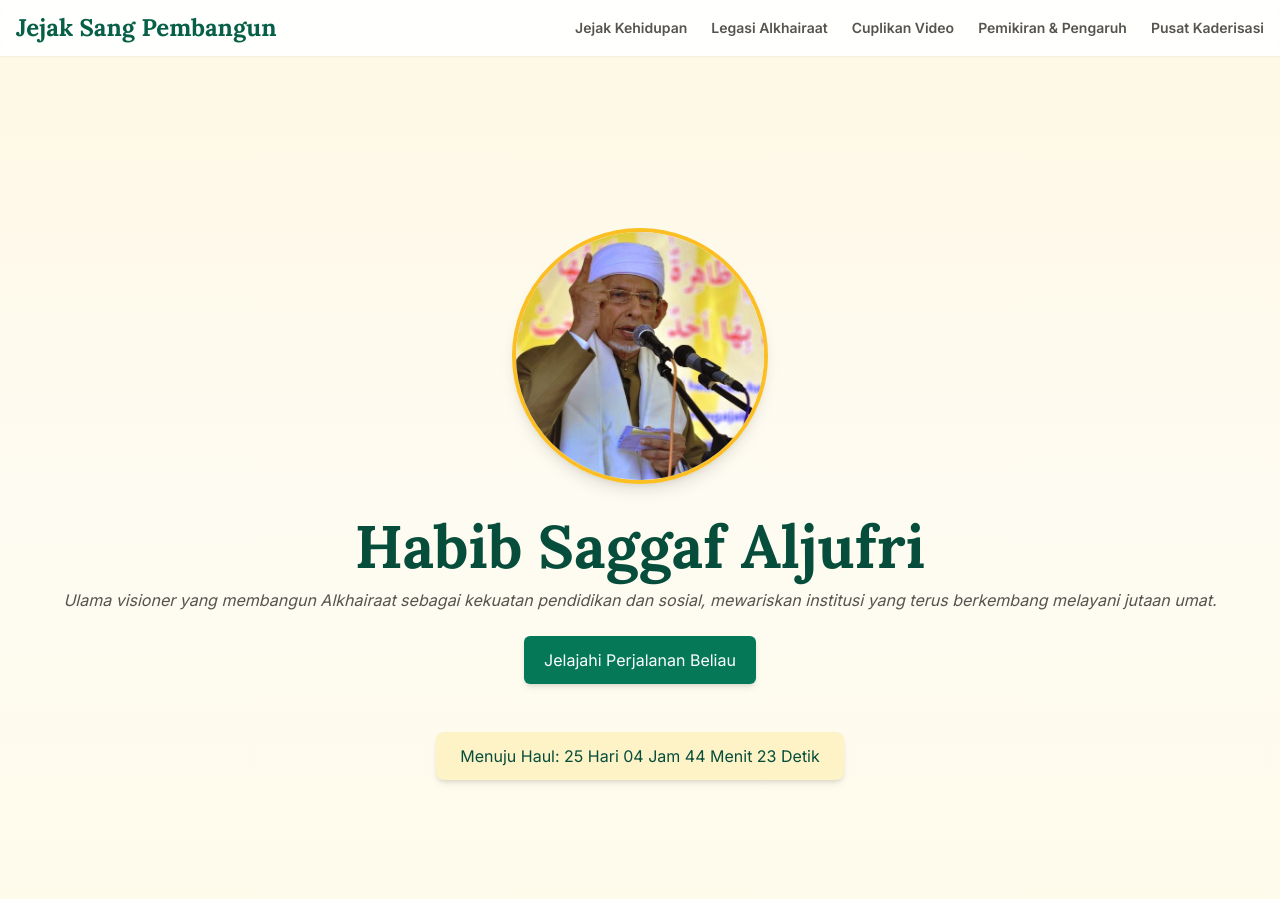
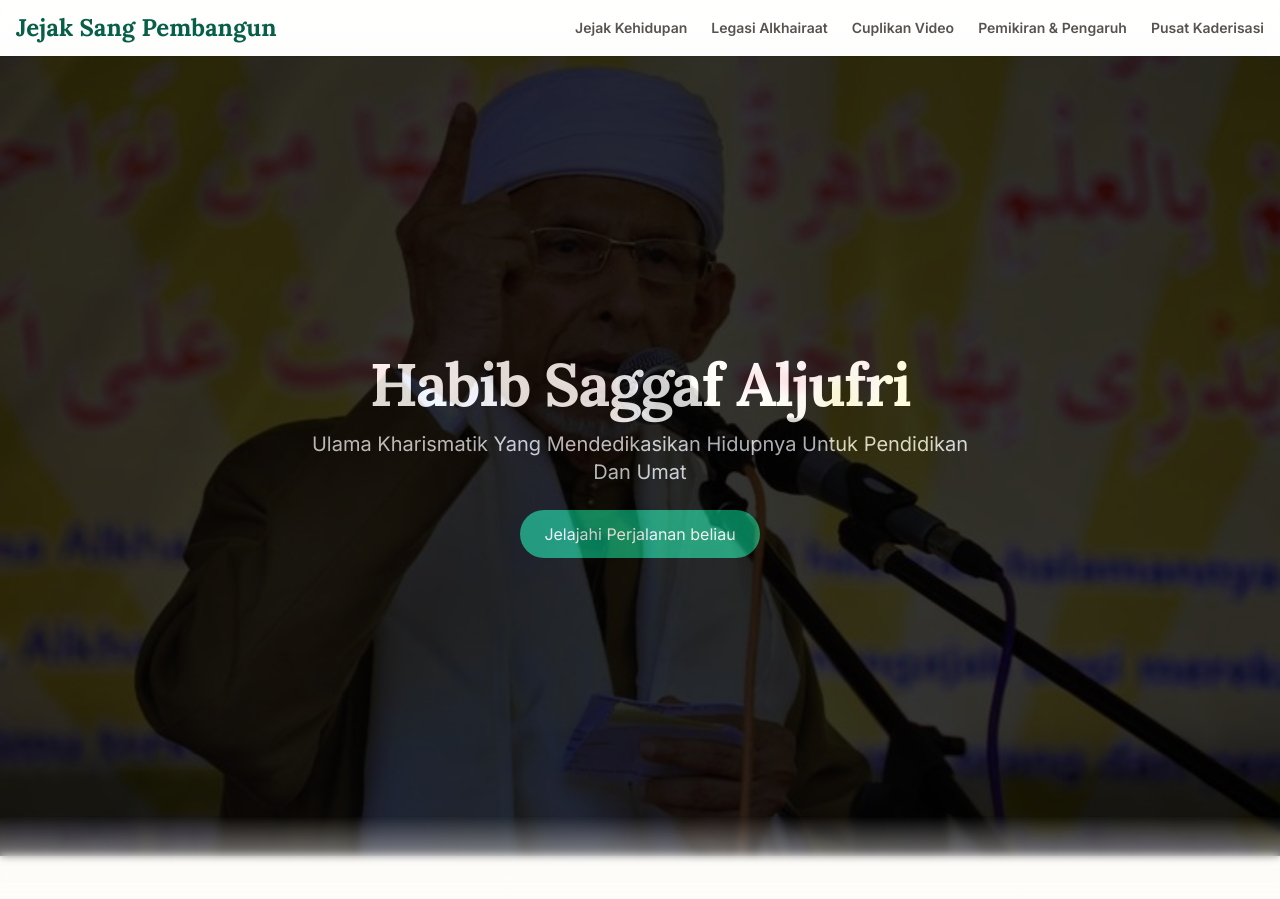
Before and after one commit to husen211/habib-saggaf-aljufri, a plain HTML site: page index.html in a window 1280 px wide. Shown: the top 899 px of the page. Drawn offline with nearby package versions, Linux system fonts and the light colour scheme.

Commit message:
New Item

```diff
--- a/index.html
+++ b/index.html
@@ -7,15 +7,23 @@
     <title>Jejak Sang Pembangun: Habib Saggaf Aljufri</title>
 
     <!-- Meta OG untuk social preview -->
-  <meta property="og:title" content="Jejak Sang Pembangun: Habib Saggaf Aljufri" />
-  <meta property="og:description" content="Website interaktif tentang perjalanan, pemikiran, dan warisan Habib Saggaf Aljufri." />
-  <meta property="og:image" content="https://jejakhabibsaggaf.com/asset/og-image.jpg" />
+    <meta
+      property="og:title"
+      content="Jejak Sang Pembangun: Habib Saggaf Aljufri"
+    />
+    <meta
+      property="og:description"
+      content="Website interaktif tentang perjalanan, pemikiran, dan warisan Habib Saggaf Aljufri."
+    />
+    <meta
+      property="og:image"
+      content="https://jejakhabibsaggaf.com/asset/og-image.jpg"
+    />
     <meta property="og:url" content="https://jejakhabibsaggaf.com/" />
     <meta property="og:type" content="website" />
 
     <!-- Optional: biar SEO nya juga enak -->
     <meta name="twitter:card" content="summary_large_image" />
-
 
     <!-- Tailwind & Library -->
     <script src="https://cdn.tailwindcss.com"></script>
@@ -34,11 +42,6 @@
 
     <!-- External CSS -->
     <link rel="stylesheet" href="style.css" />
-
-
-
-
-
   </head>
   <body class="text-stone-800">
     <header
@@ -130,60 +133,56 @@
       </div>
     </header>
 
-
     <!-- === MULAI ISI KONTEN === -->
 
     <main>
-      <section id="hero" class="relative py-24 md:py-40 bg-amber-50/50">
-  <!-- Background subtle gradasi -->
-  <div class="absolute inset-0 bg-gradient-to-b from-amber-100/30 via-transparent to-amber-50 pointer-events-none"></div>
+      <!-- HERO SECTION CUSTOM -->
 
-  <div class="container mx-auto px-6 text-center relative z-10">
-    <!-- Tagline pembuka -->
-    <p class="text-lg md:text-xl text-emerald-800 font-semibold mb-3">
-
+      <section
+        class="bg-black text-white min-h-screen flex items-center justify-center relative px-6"
+      >
+        <!-- Konten Tengah -->
+        <div class="text-center max-w-2xl">
+          <h1
+            class="text-4xl md:text-6xl font-bold leading-tight tracking-tight"
+          >
+            Habib Saggaf Aljufri
+          </h1>
+          <p class="mt-4 text-lg md:text-xl text-gray-300">
+            Ulama Kharismatik Yang Mendedikasikan Hidupnya Untuk Pendidikan Dan
+            Umat
           </p>
 
-    <!-- Foto bulat -->
-    <div class="inline-block relative mb-8">
-      <div class="rounded-full border-4 border-amber-400 shadow-lg overflow-hidden w-56 h-56 md:w-64 md:h-64 mx-auto">
-        <img src="/asset/habib saggaf pict.jpg" alt="Foto Habib Saggaf Aljufri" class="object-cover w-full h-full" />
-      </div>
+          <a
+            href="#jejak-kehidupan"
+            class="mt-6 inline-block bg-emerald-600 hover:bg-emerald-700 text-white px-6 py-3 rounded-full shadow-lg transition"
+          >
+            Jelajahi Perjalanan beliau
+          </a>
         </div>
 
-    <!-- Nama dan Judul -->
-    <h2 class="text-4xl md:text-6xl font-bold text-emerald-900 mb-3">Habib Saggaf Aljufri</h2>
-
-
-    <!-- Quote -->
-    <p class="italic text-stone-600 text-sm md:text-base mb-6">
-            Ulama visioner yang membangun Alkhairaat sebagai kekuatan pendidikan dan sosial,
-             mewariskan institusi yang terus berkembang melayani jutaan umat.
-    </p>
-
-
-    <!-- Call to Action -->
-    <a href="#jejak-kehidupan" class="inline-block bg-emerald-700 text-white px-5 py-3 rounded-md shadow-md hover:bg-emerald-800 transition">
-      Jelajahi Perjalanan Beliau
-    </a>
-
-    <p class="mt-6 text-stone-600 text-sm md:text-base">
-
-   <div class="mt-6 bg-amber-100 text-emerald-900 px-6 py-3 rounded-lg inline-block shadow-md">
-  Menuju Haul: <span id="days">00</span> Hari <span id="hours">00</span> Jam <span id="minutes">00</span> Menit <span id="seconds">00</span> Detik
-</div>
-
-
+       <!-- Background Foto -->
+<div class="absolute inset-0 opacity-20 pointer-events-none">
+  <img
+    src="/asset/habib saggaf pict.jpg"
+    class="object-cover w-full h-full"
+    alt="Habib Saggaf"
+  />
 </div>
 </section>
 
+<!-- Gradasi Transisi Halus ke Section Berikutnya -->
+<div class="relative z-10 -mt-10">
+  <div class="h-20 w-full bg-gradient-to-t from-[#fefcf9] to-transparent opacity-90 backdrop-blur-sm"></div>
+</div>
 
-      <section id="jejak-kehidupan" class="py-16 md:py-24">
+<section id="jejak-kehidupan" class="py-16 md:py-24 bg-[#fefcf9]">
   <div class="container mx-auto px-6">
     <div class="text-center mb-12">
       <h2 class="text-3xl md:text-4xl font-bold text-emerald-800">
         Jejak Kehidupan
       </h2>
+
             <p class="mt-3 max-w-2xl mx-auto text-stone-600">
               Membahas Alkhairaat pasti kita akan berbicara siapa pendiri dan
               penerusnya. Itu menjadi bagian penting, karena pendiri dan penerus
@@ -619,7 +618,5 @@
 
     <!-- External JS -->
     <script src="script.js"></script>
-
-
   </body>
 </html>
```
Lines whose indentation alone changed are shown as unchanged.
